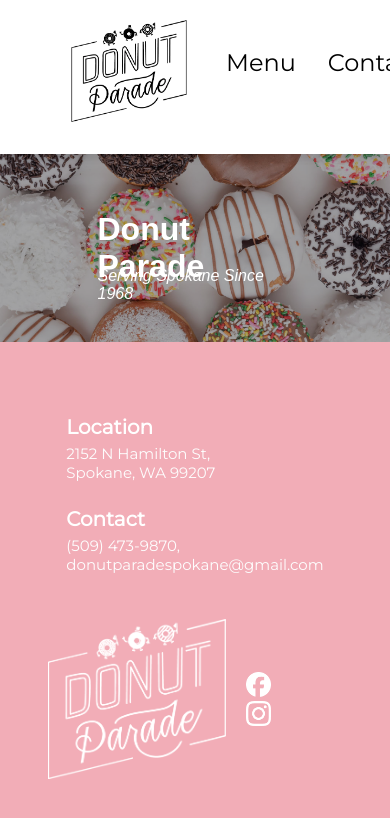
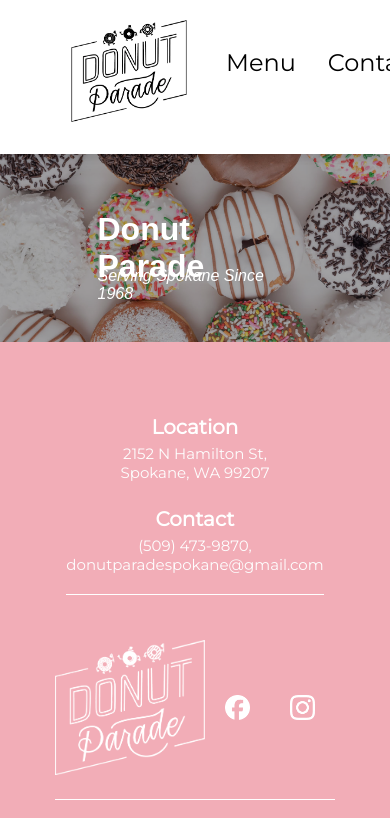
Before and after one commit to CSCD488-Winter2024/project-description-user-stories-and-glossary-project-unknown, a React (Vite) app in the folder DonutParade/: page / in a window 390 px wide. Shown: the top 818 px of the page. Built offline with nearby package versions, Linux system fonts and the light colour scheme; no server answers; the database is empty; a web font is replaced by a local one.

Commit message:
footer adjustments

```diff
--- a/DonutParade/src/styles/Footer.css
+++ b/DonutParade/src/styles/Footer.css
@@ -102,6 +102,9 @@
         height: 25px;
     }
 }
+
+/* Modify to add a white line in between left, middle, right footer */
+
 @media (max-width: 768px) {
     .Footer {
         flex-direction: column;
@@ -111,15 +114,17 @@
     #left-footer h1,
     #right-footer h1 {
         font-size: 20px;
+        text-align: center;
     }
 
     #left-footer p,
     #right-footer p {
         font-size: 15px;
+        text-align: center;
     }
 
     #middle-footer img {
-        max-width: 200px;
+        max-width: 150px;
     }
 
     #social-media img {
@@ -127,9 +132,16 @@
         height: 25px;
     }
 
-     #left-footer,
-     #middle-footer,
-     #right-footer {
-         margin-bottom: 45px;
-     }
+    #left-footer,
+    #middle-footer,
+    #right-footer {
+        margin-bottom: 45px;
+    }
+
+    #left-footer,
+    #middle-footer,
+    #right-footer {
+        border-bottom: 1px solid white;
+        padding-bottom: 20px;
+    }
 }
```
